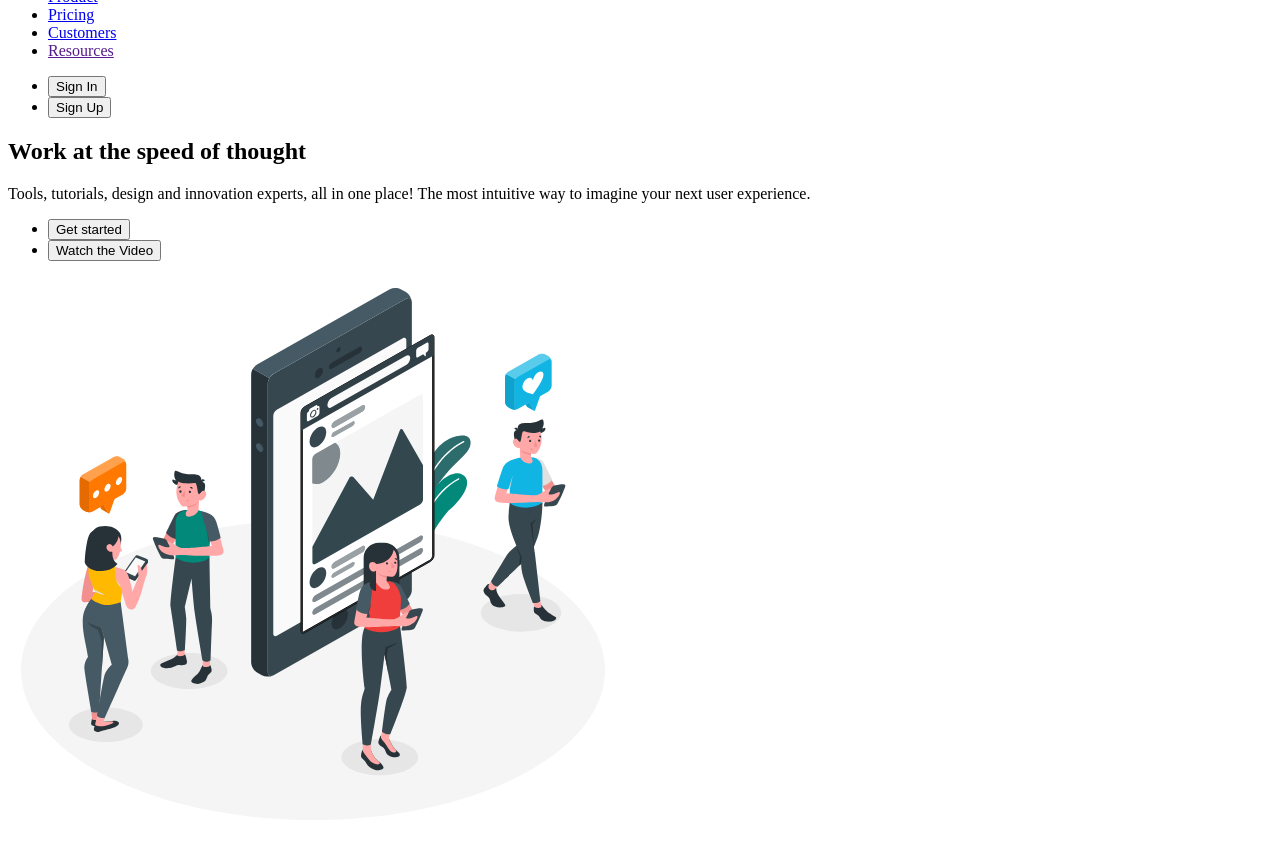
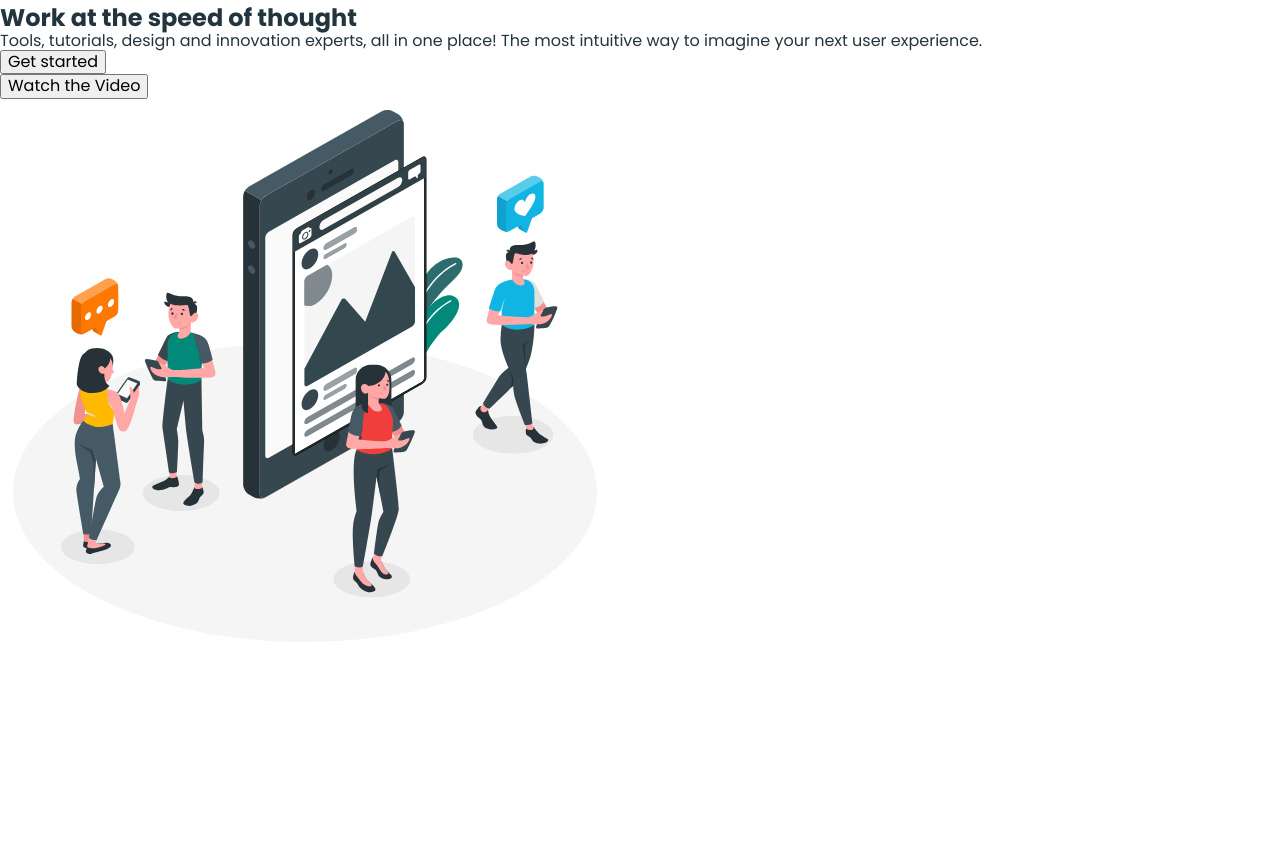
Before and after one commit to DashaLyman/118-fs-blended-group-3-4, a plain HTML site: page index.html in a window 1280 px wide. Shown: the part 76-920 px from the top of the page. After the commit the page ends 800 px from the top, so only its background shows below. Drawn offline with nearby package versions, Linux system fonts and the light colour scheme.

Commit message:
add-styles

```diff
--- /dev/null
+++ b/css/styles.css
@@ -0,0 +1,105 @@
+a {
+  text-decoration: none;
+}
+
+h1,
+h2,
+h3,
+h4,
+h5,
+h6,
+p {
+  margin: 0;
+}
+
+ul,
+ol {
+  list-style: none;
+  padding-left: 0;
+  margin: 0;
+}
+
+button {
+  cursor: pointer;
+}
+
+img {
+  display: block;
+}
+
+body {
+  font-family: 'Poppins', sans-serif;
+  color: #22343d;
+  background-color: #fff;
+}
+
+.container {
+  width: 1150px;
+  padding-right: 20px;
+  padding-left: 20px;
+  margin: 0 auto;
+}
+
+/* HEADER  */
+.header {
+}
+
+.header-container {
+  display: flex;
+  align-items: center;
+}
+.logo {
+  display: flex;
+  align-items: center;
+  gap:16px;
+  margin-right: 237px;
+  font-weight: 700;
+  font-size: 30px;
+  line-height: 0.93;
+  color: #173a56;
+}
+.header-nav {
+  margin-right: 73px;
+}
+.header-nav-list {
+  display: flex;
+  /* gap: 30px; */
+}
+
+.header-nav-item:not(:last-child) {
+  margin-right: 30px;
+}
+
+.header-nav-link {
+  display: block;
+  padding: 26px 0;
+  line-height: 1.75;
+  color: #22343d;
+}
+.current {
+  font-weight: 600;
+}
+.header-btn-list {
+  display: flex;
+  gap: 21px;
+}
+.header-btn-item {
+}
+.header-btn {
+  border: 1px solid #bcd0e5;
+  border-radius: 4px;
+  min-width: 105px;
+  height: 42px;
+  font-family: inherit;
+  font-weight: 600;
+  font-size: 16px;
+  text-align: center;
+  color: #173a56;
+  background-color: transparent;
+}
+
+.header-btn:hover, .header-btn:focus {
+  color: #fff;
+  background-color: #02897a;
+  border-color: transparent;
+}
--- a/index.html
+++ b/index.html
@@ -4,30 +4,38 @@
 <head>
   <meta charset="UTF-8">
   <meta name="viewport" content="width=device-width, initial-scale=1.0">
+  <link rel="stylesheet" href="https://cdnjs.cloudflare.com/ajax/libs/modern-normalize/3.0.1/modern-normalize.min.css" integrity="sha512-q6WgHqiHlKyOqslT/lgBgodhd03Wp4BEqKeW6nNtlOY4quzyG3VoQKFrieaCeSnuVseNKRGpGeDU3qPmabCANg==" crossorigin="anonymous" referrerpolicy="no-referrer" />
+  <link rel="preconnect" href="https://fonts.googleapis.com">
+  <link rel="preconnect" href="https://fonts.gstatic.com" crossorigin>
+  <link href="https://fonts.googleapis.com/css2?family=Inter:opsz,wght@14..32,100..900&family=Montserrat:wght@100..900&family=Poppins:wght@400;500;600;700;800&family=Roboto:wght@100..900&display=swap" rel="stylesheet">
+  <link rel="stylesheet" href="./css/styles.css">
   <title>Business promotion</title>
 </head>
 
 <body>
 
-  <header>
-    <a href="./index.html">
+  <header class="header">
+    <div class="container header-container">
+
+      <a href="./index.html" class="logo">
         <img src="./images/logo.svg" alt="Logo" width="40" height="36">
         Product
       </a>
 
-    <nav>
-      <ul>
-        <li><a href="./index.html">Product</a></li>
-        <li><a href="./pricing.html">Pricing</a></li>
-        <li><a href="./customer.html">Customers</a></li>
-        <li><a href="">Resources</a></li>
+      <nav class="header-nav">
+        <ul class="header-nav-list">
+          <li class="header-nav-item"><a class="header-nav-link current" href="./index.html">Product</a></li>
+          <li class="header-nav-item"><a class="header-nav-link" href="./pricing.html">Pricing</a></li>
+          <li class="header-nav-item"><a class="header-nav-link" href="./customer.html">Customers</a></li>
+          <li class="header-nav-item"><a class="header-nav-link" href="">Resources</a></li>
         </ul>
       </nav>
 
-    <ul>
-      <li><button type="button">Sign In</button></li>
-      <li><button type="button">Sign Up</button></li>
+      <ul class="header-btn-list">
+        <li class="header-btn-item"><button class="header-btn" type="button">Sign In</button></li>
+        <li class="header-btn-item"><button class="header-btn" type="button">Sign Up</button></li>
       </ul>
+    </div>
 
   </header>
 
```
Lines whose indentation alone changed are shown as unchanged.
